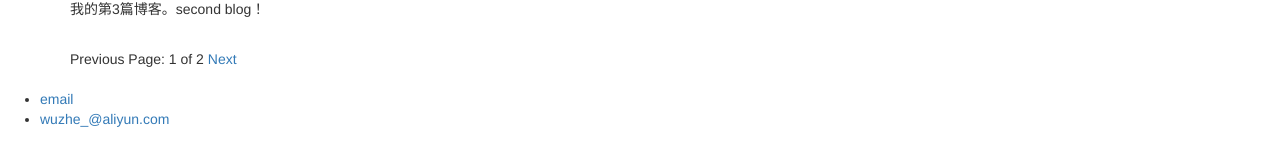
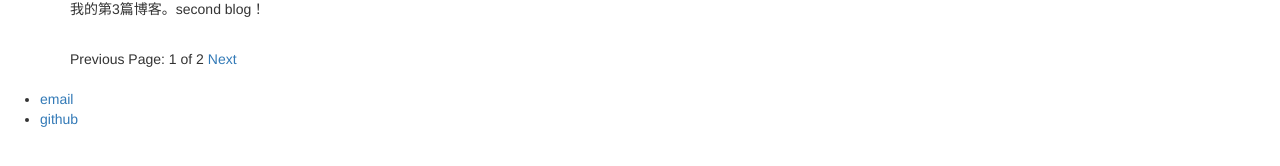
Before and after one commit to wuzhe128520/wuzhe128520.github.io, a Jekyll site: the page built from blog/index.html, in a window 1280 px wide. Shown: the part 691-857 px from the top of the page. Built offline with Jekyll 4.4.1, drawn with Linux system fonts in a browser that asks for light colours; nearby versions of some CDN libraries; library files that are not in the unit come from our copies; the list of posts is cut into pages by our own code.

Commit message:
修改主页内容

```diff
--- a/_layouts/default.html
+++ b/_layouts/default.html
@@ -28,7 +28,7 @@
             <footer>
                 <ul>
                     <li><a href="mailto:wuzhe_@aliyun.com">email</a></li>
-                    <li><a href="https://github.com/hankquinlan">wuzhe_@aliyun.com</a></li>
+                    <li><a href="https://github.com/wuzhe128520">github</a></li>
                 </ul>
             </footer>
     </body>
```
